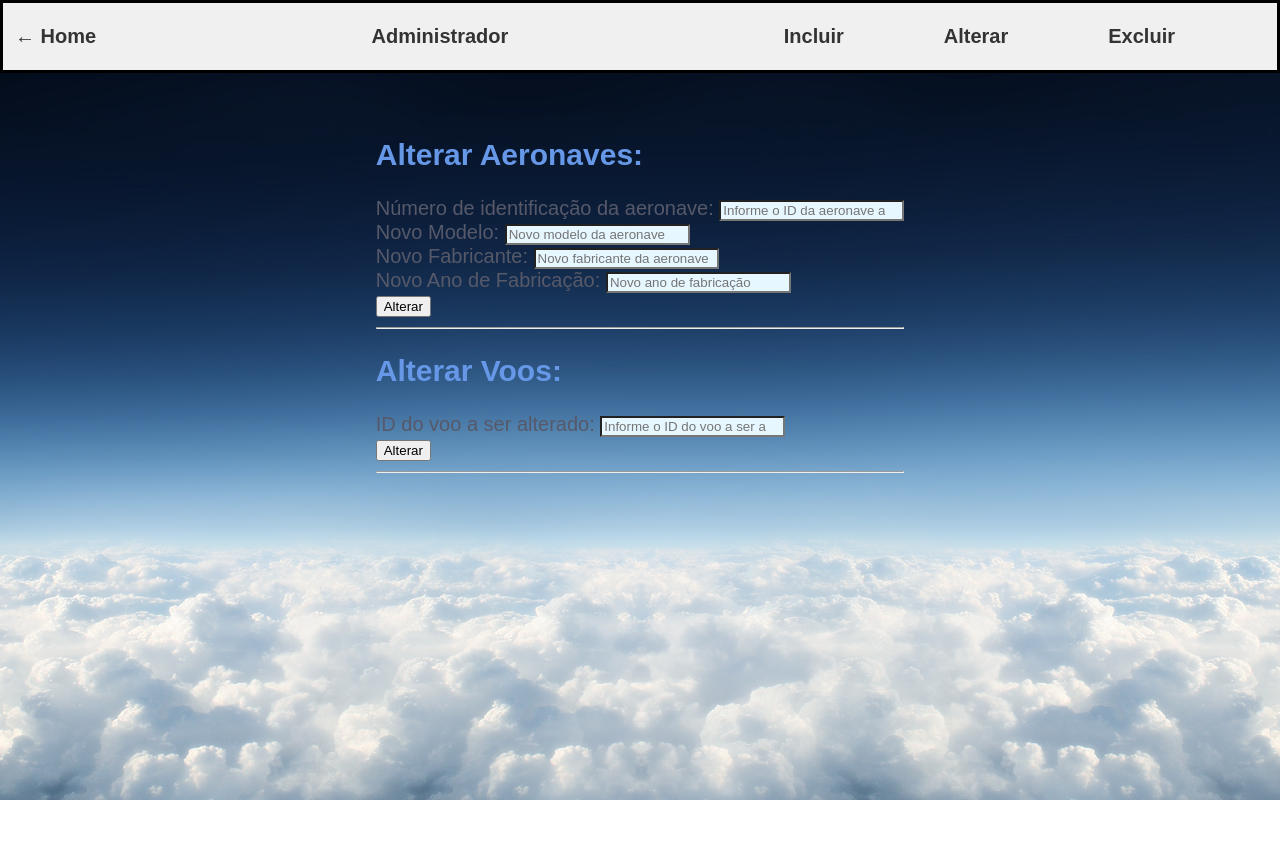
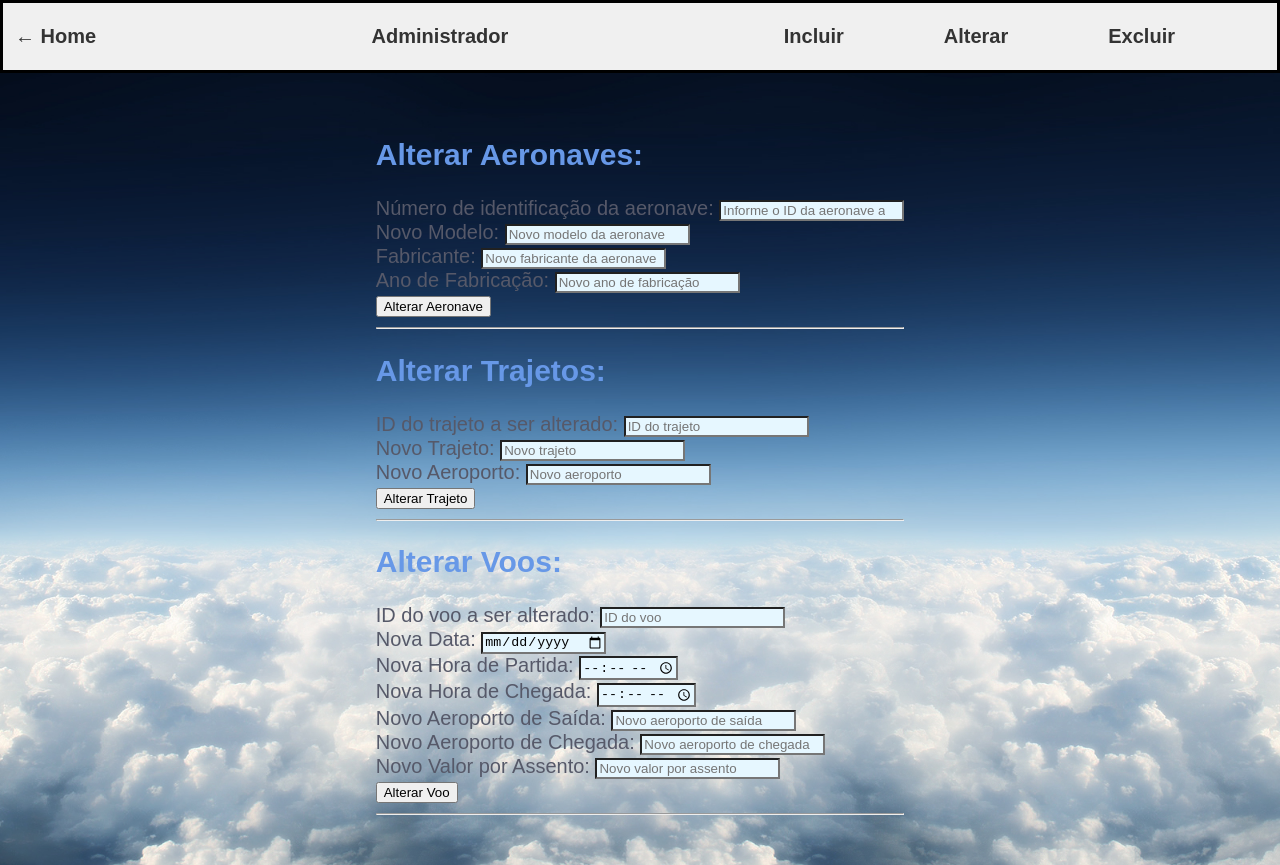
Before and after one commit to tS1lva/Eng-de-Software---PI2, a plain HTML site: page alterar.html in a window 1280 px wide. Before the commit the page ends 800 px from the top, so only its background shows below. Drawn offline with Linux system fonts and the light colour scheme.

Commit message:
alterar atualizado

```diff
--- a/alterar.html
+++ b/alterar.html
@@ -3,7 +3,7 @@
   <head>
     <meta charset="UTF-8" />
     <link rel="stylesheet" href="styles.css" />
-    <title>Alteração de Aeronaves e Voos</title>
+    <title>Alteração de Aeronaves, Trajetos e Voos</title>
   </head>
   <body>
     <header>
@@ -20,6 +20,7 @@
 
     <main>
       <div id="main">
+        <!-- Alterar Aeronaves -->
         <h2 class="texth2">Alterar Aeronaves:</h2>
         <form id="formAlterarAeronave">
           <div id="alteracaoAeronave">
@@ -34,7 +35,7 @@
 
             <br />
 
-            <label for="modelo" class="text">Novo Modelo:</label>
+            <label for="novoModelo" class="text">Novo Modelo:</label>
             <input
               type="text"
               id="novoModelo"
@@ -45,7 +46,7 @@
 
             <br />
 
-            <label for="fabricante" class="text">Novo Fabricante:</label>
+            <label for="novoFabricante" class="text">Fabricante:</label>
             <input
               type="text"
               id="novoFabricante"
@@ -56,7 +57,7 @@
 
             <br />
 
-            <label for="anofabricado" class="text">Novo Ano de Fabricação:</label>
+            <label for="novoAnoFabricado" class="text">Ano de Fabricação:</label>
             <input
               type="number"
               id="novoAnoFabricado"
@@ -67,14 +68,55 @@
 
             <br />
 
-            <button id="btnAlterarAer">
-              Alterar
+            <button id="btnAlterarAeronave">
+              Alterar Aeronave
             </button>
           </div>
         </form>
 
         <hr />
 
+        <!-- Alterar Trajetos -->
+        <h2 class="texth2">Alterar Trajetos:</h2>
+        <form id="formAlterarTrajeto">
+          <div id="alteracaoTrajeto">
+            <label for="idTrajeto" class="text">ID do trajeto a ser alterado:</label>
+            <input
+              type="number"
+              id="idTrajeto"
+              class="box"
+              placeholder="ID do trajeto"
+              required
+            />
+            <br />
+
+            <label for="novoTrajeto" class="text">Novo Trajeto:</label>
+            <input
+              type="text"
+              id="novoTrajeto"
+              class="box"
+              placeholder="Novo trajeto"
+              required
+            />
+            <br />
+
+            <label for="novoAeroporto" class="text">Novo Aeroporto:</label>
+            <input
+              type="text"
+              id="novoAeroporto"
+              class="box"
+              placeholder="Novo aeroporto"
+              required
+            />
+          </div>
+          <button id="btnAlterarTrajeto">
+            Alterar Trajeto
+          </button>
+        </form>
+
+        <hr />
+
+        <!-- Alterar Voos -->
         <h2 class="texth2">Alterar Voos:</h2>
         <form id="formAlterarVoo">
           <div id="alteracaoVoo">
@@ -83,17 +125,70 @@
               type="number"
               id="idVoo"
               class="box"
-              placeholder="Informe o ID do voo a ser alterado"
+              placeholder="ID do voo"
               required
             />
             <br />
 
-            <!-- Adicione os campos que deseja alterar nos voos, como data, trajetos, horário, etc., da mesma maneira que fizemos com as aeronaves -->
+            <label for="novaData" class="text">Nova Data:</label>
+            <input
+              type="date"
+              id="novaData"
+              class="box"
+              required
+            />
+            <br />
 
-            <button id="btnAlterarVoo">
-              Alterar
-            </button>
+            <label for="novaHoraPartida" class="text">Nova Hora de Partida:</label>
+            <input
+              type="time"
+              id="novaHoraPartida"
+              class="box"
+              required
+            />
+            <br />
+
+            <label for="novaHoraChegada" class="text">Nova Hora de Chegada:</label>
+            <input
+              type="time"
+              id="novaHoraChegada"
+              class="box"
+              required
+            />
+            <br />
+
+            <label for="novoAeroportoSaida" class="text">Novo Aeroporto de Saída:</label>
+            <input
+              type="text"
+              id="novoAeroportoSaida"
+              class="box"
+              placeholder="Novo aeroporto de saída"
+              required
+            />
+            <br />
+
+            <label for="novoAeroportoChegada" class="text">Novo Aeroporto de Chegada:</label>
+            <input
+              type="text"
+              id="novoAeroportoChegada"
+              class="box"
+              placeholder="Novo aeroporto de chegada"
+              required
+            />
+            <br />
+
+            <label for="novoValorAssento" class="text">Novo Valor por Assento:</label>
+            <input
+              type="number"
+              id="novoValorAssento"
+              class="box"
+              placeholder="Novo valor por assento"
+              required
+            />
           </div>
+          <button id="btnAlterarVoo">
+            Alterar Voo
+          </button>
         </form>
 
         <hr />
```
